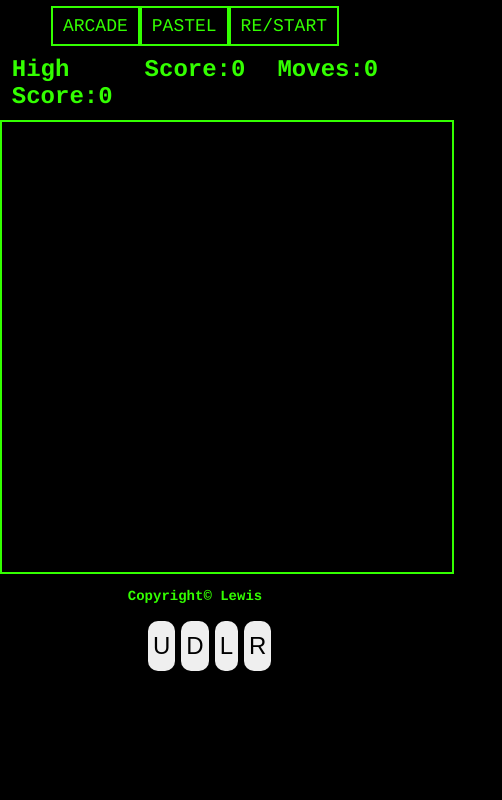
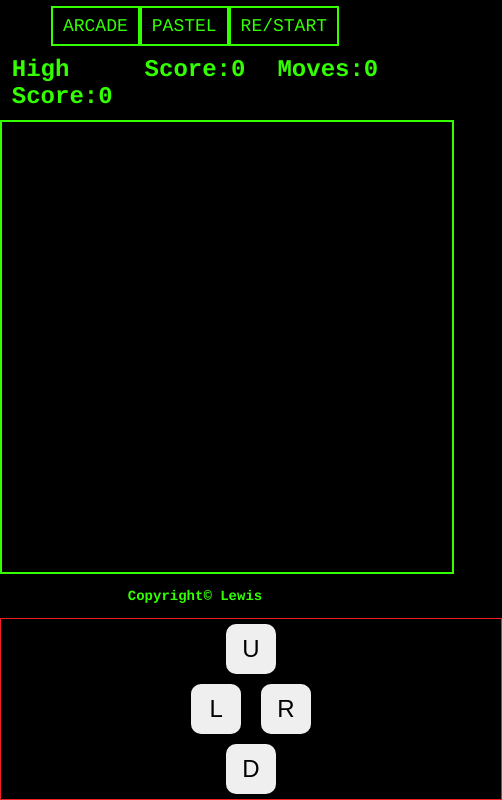
Before and after one commit to Lewis137/snakegame, a plain HTML site: page index.html in a window 390 px wide. Shown: the part 74-874 px from the top of the page, 502 px wide, since content can reach past the window. Before the commit the page ends 844 px from the top, so only its background shows below. Drawn offline with Linux system fonts and the light colour scheme.

Commit message:
reformatted mobile buttons

```diff
--- a/index.html
+++ b/index.html
@@ -7,7 +7,7 @@
 
 <body>
     <div id="idmain" class="main">
-        <h1>SNAKE GAME 1.9.5</h1>
+        <h1>SNAKE GAME 1.9.7</h1>
         <div class="buttons">
             <button class='button' id="arcadeMode">ARCADE</button>
             <button class='button' id="sleekMode">PASTEL</button>
@@ -29,10 +29,17 @@
         <h3 id="copyright text">Copyright© Lewis</h2>
     </div>
     <div id="mobileButtons">
-        <button class="mobileButton" id="upButton">U</button>
-        <button class="mobileButton" id="downButton">D</button>
-        <button class="mobileButton" id="leftButton">L</button>
-        <button class="mobileButton" id="rightButton">R</button>
+        <div id="top">
+            <button class="mobileButton" id="upButton">U</button>
+        </div>
+        <div id="mid">
+
+            <button class="mobileButton" id="leftButton">L</button>
+            <button class="mobileButton" id="rightButton">R</button>
+        </div>
+        <div id="bottom">
+            <button class="mobileButton" id="downButton">D</button>
+        </div>
     </div>
 
 
--- a/style.css
+++ b/style.css
@@ -127,19 +127,24 @@ h3 {
 }
 
 #mobileButtons {
-  display: flex;
-  width: 100px;
-  margin: auto;
   text-align: center;
+  border: #f51e26 solid 1px;
+  width: 500px;
+  margin-right: auto;
+  margin-left: auto;
 }
 
 .mobileButton {
-  width: 30px;
+  width: 50px;
   height: 50px;
-  margin: 3px;
+  margin: 5px;
   text-align: center;
-  border: 0px;
+  border: 0px solid red;
   border-radius: 10px;
   font-size: 24px;
   padding: 5px;
 }
+
+#mid {
+  margin: 0 8px;
+}
```
